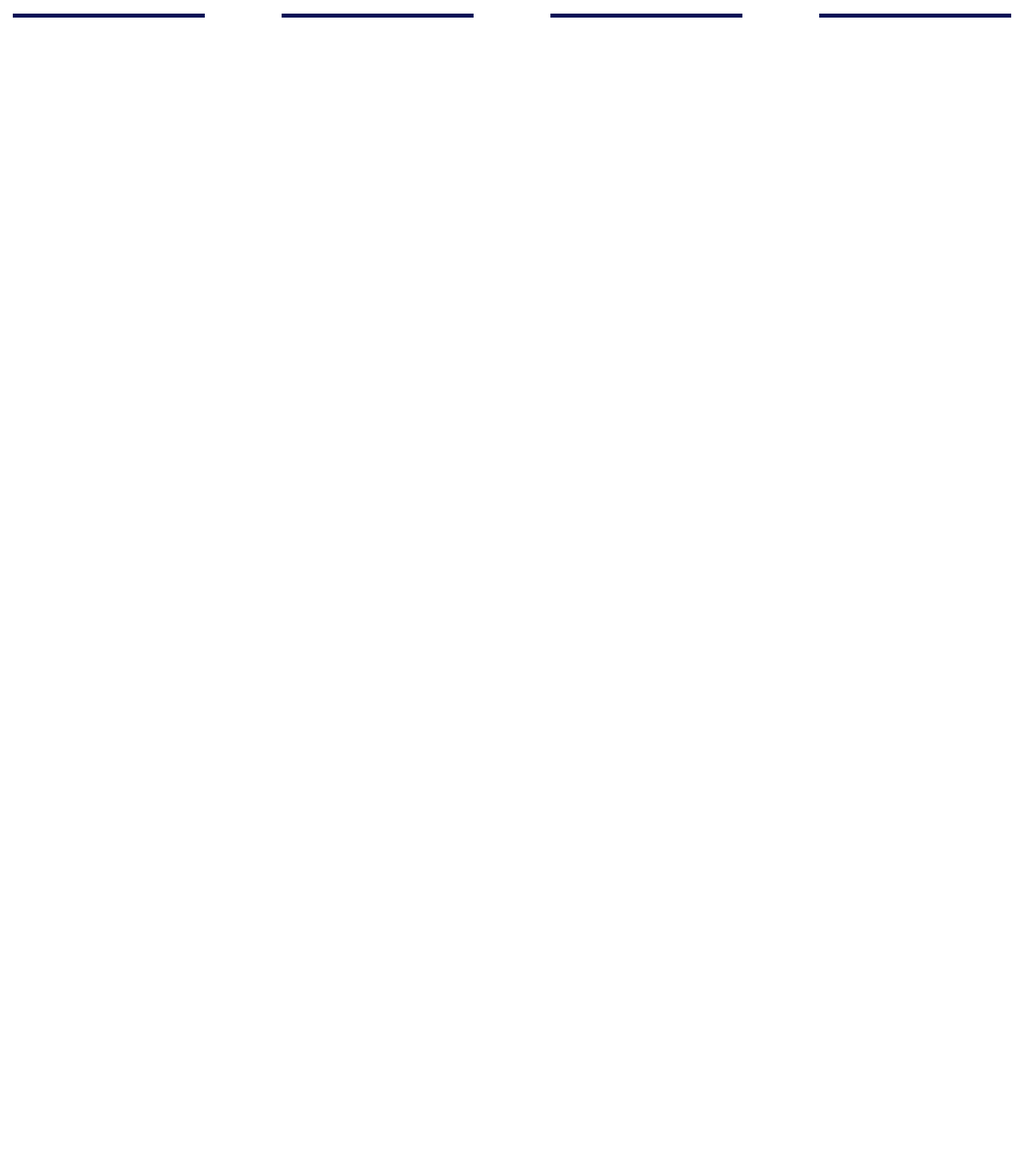
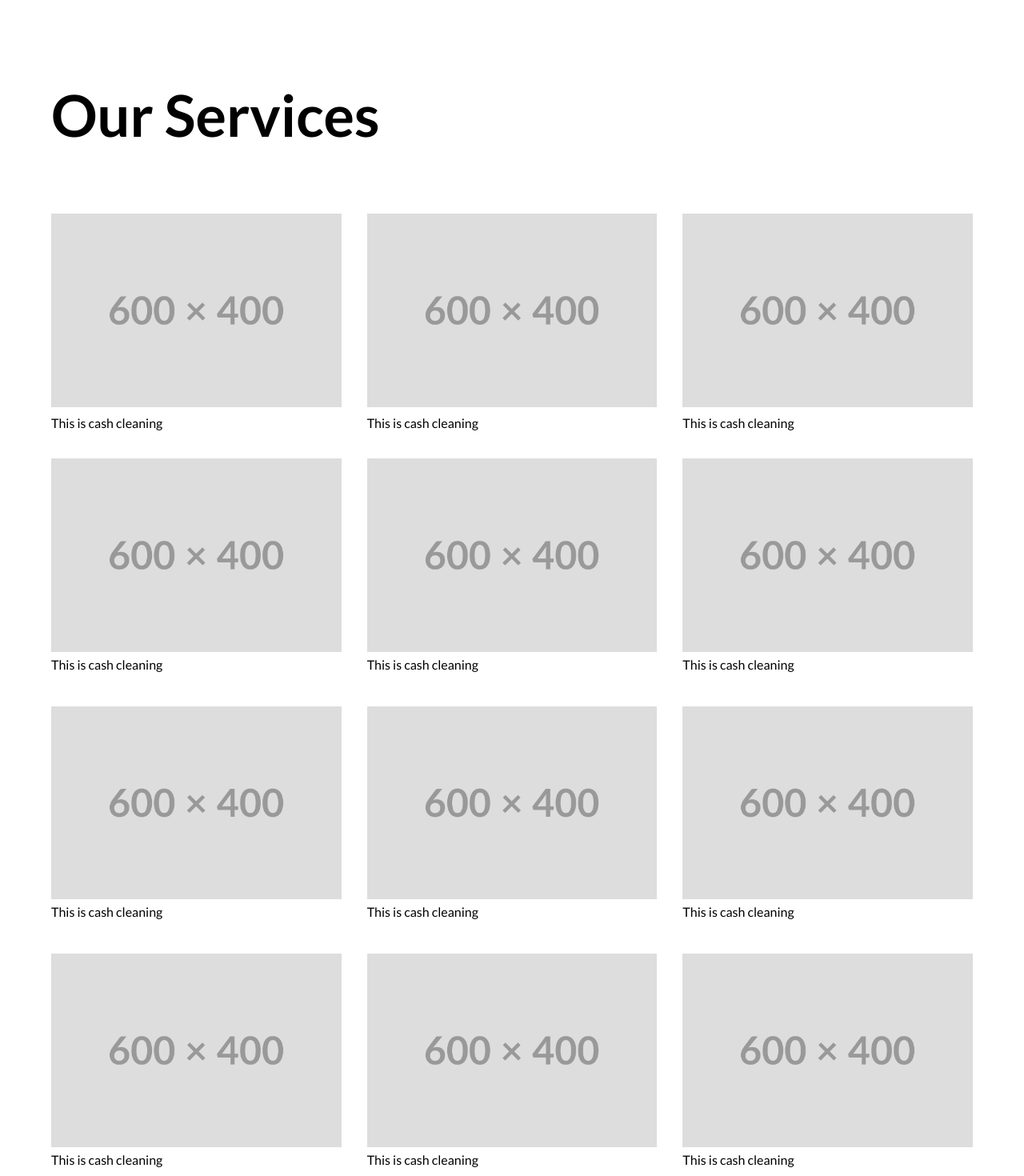
Before and after one commit to TheVagabondSam/JetCleanersWebsite, a Next.js app: page / in a window 1280 px wide. Shown: the part 1297-2767 px from the top of the page at 80% size. Before the commit the page ends 1436 px from the top, so only its background shows below. Built offline with nearby package versions, Linux system fonts and the light colour scheme.

Commit message:
Feat: SectionServices

```diff
--- /dev/null
+++ b/src/app/components/SectionServices.tsx
@@ -0,0 +1,138 @@
+import Image from "next/image";
+import placeholder  from "/src/app/assets/placeholder.png"
+
+export function SectionServices() {
+    return(
+        <div className="flex flex-col items-center h-full w-full space-y-8">
+            <div className="items-center w-full h-full">
+                    <p className="font-bold text-7xl w-full flex  px-16 h-40">
+                    Our Services
+                    </p>
+                    <div className="grid grid-cols-3 gap-8 h-screen w-full px-16">
+                        <div className="flex flex-col">
+                        <Image className="pb-2"
+                        src={placeholder}
+                        alt="placeholder"
+                        />
+                        <p className="">
+                        This is cash cleaning
+                        </p>
+                        </div>
+                        <div className="flex flex-col">
+                        <Image className="pb-2"
+                        src={placeholder}
+                        alt="placeholder"
+                        />
+                        <p className="">
+                        This is cash cleaning
+                        </p>
+                        </div>
+                        <div className="flex flex-col">
+                        <Image className="pb-2"
+                        src={placeholder}
+                        alt="placeholder"
+                        />
+                        <p className="">
+                        This is cash cleaning
+                        </p>
+                        </div>
+                        <div className="flex flex-col">
+                        <Image className="pb-1"
+                        src={placeholder}
+                        alt="placeholder"
+                        />
+                        <p className="pb-2">
+                        This is cash cleaning
+                        </p>
+                        </div>
+                        <div className="flex flex-col">
+                        <Image className="pb-1"
+                        src={placeholder}
+                        alt="placeholder"
+                        />
+                        <p className="pb-2">
+                        This is cash cleaning
+                        </p>
+                        </div>
+                        <div className="flex flex-col">
+                        <Image className="pb-1"
+                        src={placeholder}
+                        alt="placeholder"
+                        />
+                        <p className="pb-2">
+                        This is cash cleaning
+                        </p>
+                        </div>
+                        <div className="flex flex-col">
+                        <Image className="pb-1"
+                        src={placeholder}
+                        alt="placeholder"
+                        />
+                        <p className="pb-2">
+                        This is cash cleaning
+                        </p>
+                        </div>
+                        <div className="flex flex-col">
+                        <Image className="pb-1"
+                        src={placeholder}
+                        alt="placeholder"
+                        />
+                        <p className="pb-2">
+                        This is cash cleaning
+                        </p>
+                        </div>
+                        <div className="flex flex-col">
+                        <Image className="pb-1"
+                        src={placeholder}
+                        alt="placeholder"
+                        />
+                        <p className="pb-2">
+                        This is cash cleaning
+                        </p>
+                        </div>
+                        <div className="flex flex-col">
+                        <Image className="pb-1"
+                        src={placeholder}
+                        alt="placeholder"
+                        />
+                        <p className="pb-2">
+                        This is cash cleaning
+                        </p>
+                        </div>
+                        <div className="flex flex-col">
+                        <Image className="pb-1"
+                        src={placeholder}
+                        alt="placeholder"
+                        />
+                        <p className="pb-2">
+                        This is cash cleaning
+                        </p>
+                        </div>
+                        <div className="flex flex-col">
+                        <Image className="pb-1"
+                        src={placeholder}
+                        alt="placeholder"
+                        />
+                        <p className="pb-2">
+                        This is cash cleaning
+                        </p>
+                        </div>
+                    </div>
+                    </div>
+                </div>
+    )
+}
+
+/*
+exterior house washing
+Driveway and sideways cleaning
+Garage washing
+Decks and fences cleaning
+Grafitti removal
+Non-lead Paint stripping
+bins cleaning
+Pavement cleaning
+Communal space cleaning
+Brick cleaning
+Petrol station cleaning
+Gum removal */
--- a/src/app/components/backGroundImage.tsx
+++ b/src/app/components/backGroundImage.tsx
@@ -4,10 +4,10 @@ export function BackGroundImg() {
     return (
         <div className="flex px-4 space-x-4 h-screen">
         <div className=" border-white bg-imgBackground bg-cover bg-center min-h-screen z-0 w-1/2">
-        <span className="z-1 text-white flex text-8xl items-center px-8 h-[75%] w-full min-h-[45%]">
+        <span className="z-1 text-white flex text-8xl items-center px-16 h-[75%] w-full min-h-[45%]">
             Placeholder
         </span>
-        <span className="h-[25%] w-full flex z-1 text-white align-items-bottom px-8 text-5xl ">
+        <span className="h-[25%] w-full flex z-1 text-white align-items-bottom px-16 text-5xl ">
             Placeholder
         </span>
         </div>
--- a/src/app/components/header.tsx
+++ b/src/app/components/header.tsx
@@ -1,6 +1,6 @@
 import Image from "next/image";
 import Logo from "/src/app/assets/whitelogo.png"
-import { ItemMenu} from "./ItemMenu";
+import { ItemMenu } from "./ItemMenu";
 
 export function Header() {
     return (
@@ -33,9 +33,9 @@ export function Header() {
                 </div>
             </div>
         </header>
-        <header className="flex items-center px-4 w-full h-40 font-bold bg-white">
-                <div className="justify-center container w-[50%] flex h-40">
-                    <div className="max-w-[268px]  w-[800px] ">
+        <header className="flex items-center px-4 w-full h-32 font-bold bg-white">
+                <div className="justify-center container w-[50%] flex h-32">
+                    <div className="max-w-[220px]  w-[800px] ">
                     <Image
                         src={Logo}
                         alt="Logo"
--- a/src/app/page.tsx
+++ b/src/app/page.tsx
@@ -2,6 +2,7 @@ import Image from "next/image";
 import "./layout.tsx";
 import { SectionHero } from "./components/SectionHero";
 import { Line } from "./components/Line";
+import { SectionServices } from "./components/SectionServices"
 
 
 export default function Home() {
@@ -9,7 +10,7 @@ export default function Home() {
         <div>
             <SectionHero />
             <Line />
+            <SectionServices />
         </div>
     )
-
 }
```
Also changed, not shown: src/app/assets/placeholder.png (added).
